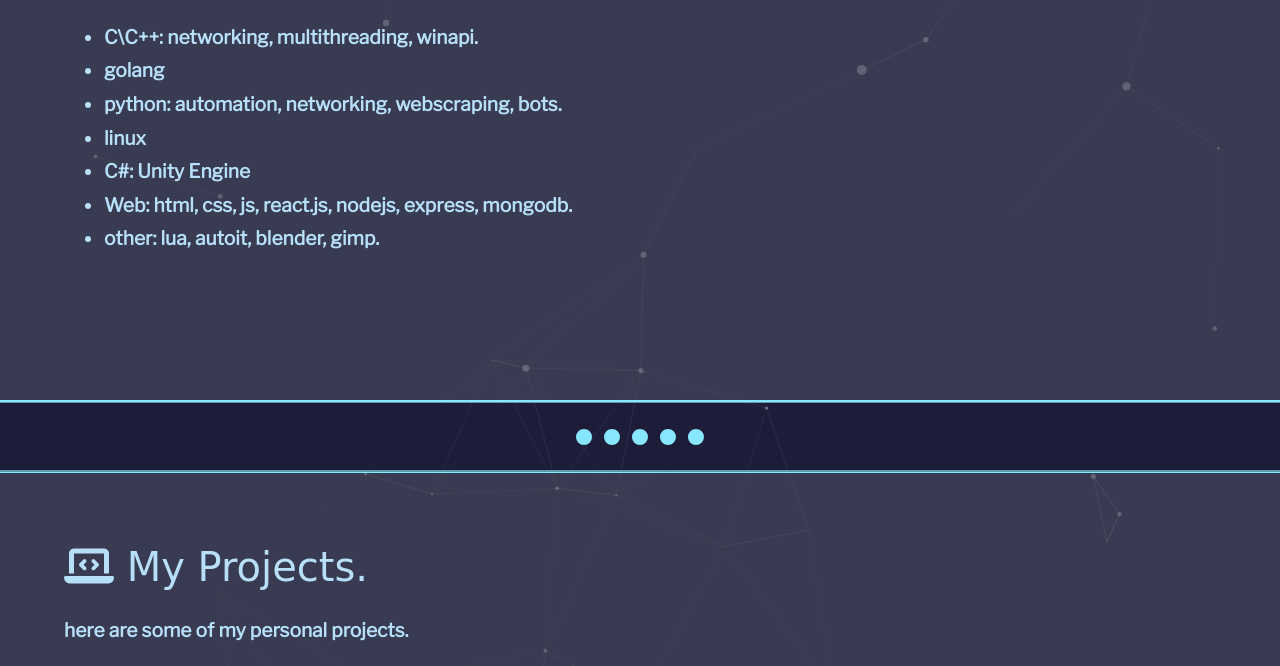
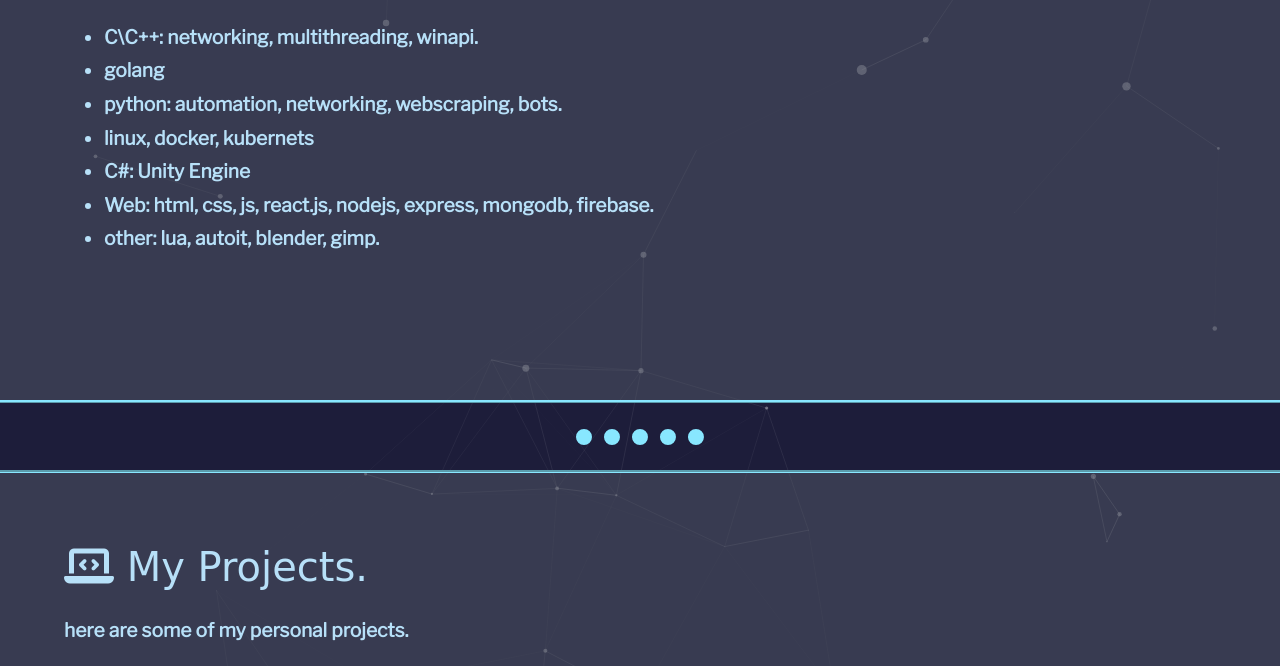
Before and after one commit to yairzaf/yairzaf.github.io, a plain HTML site: page index.html in a window 1280 px wide. Shown: the part 1317-1983 px from the top of the page. Drawn offline with nearby package versions, Linux system fonts and the light colour scheme; a web font is replaced by a local one.

Commit message:
added skill text

```diff
--- a/index.html
+++ b/index.html
@@ -109,9 +109,9 @@
                    <li> C\C++: networking, multithreading, winapi.</li>
                    <li> golang</li>
                    <li> python: automation, networking, webscraping, bots.</li>
-                   <li> linux </li>
+                   <li> linux, docker, kubernets </li>
                    <li> C#: Unity Engine</li>
-                   <li> Web: html, css, js, react.js, nodejs, express, mongodb.</li>
+                   <li> Web: html, css, js, react.js, nodejs, express, mongodb, firebase.</li>
                    <li> other: lua, autoit, blender, gimp.</li>
                </ul>
             </div>
```
